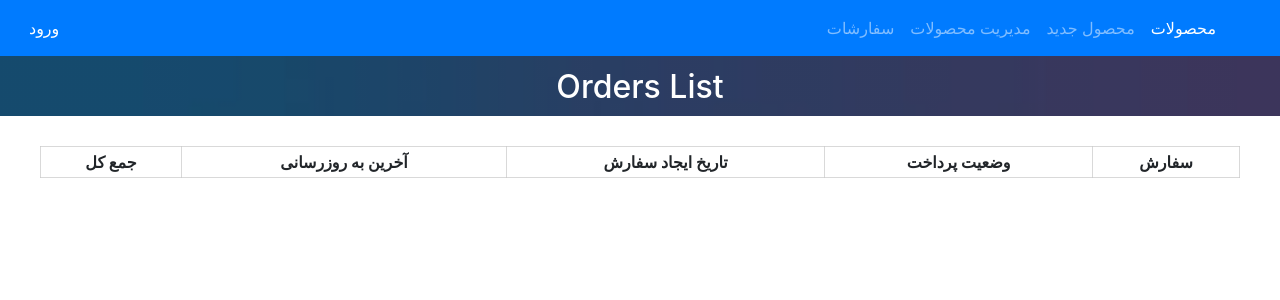
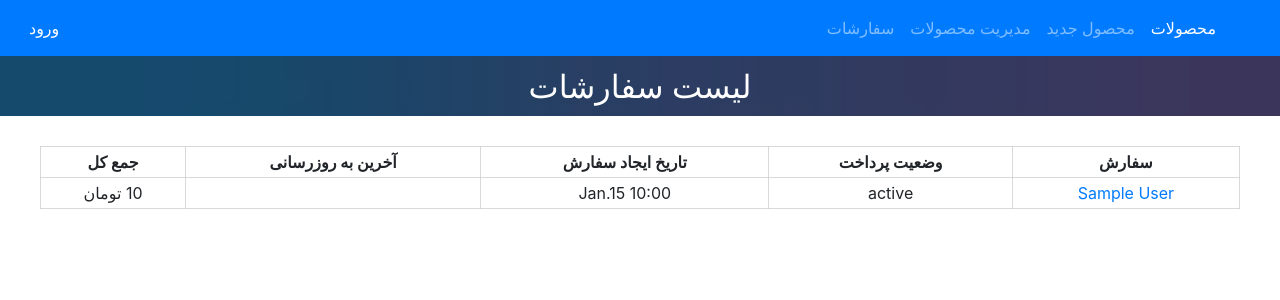
Before and after one commit to zareisajad/online-shop-flask, a Flask app: page /orders-list in a window 1280 px wide. Shown: the top 300 px of the page. Run offline with Flask 2, Linux system fonts and the light colour scheme; tables that the repository leaves empty hold one stand-in row (values such as "Sample post"); lists and menus that the app fills with data are empty; some libraries are stand-ins or nearby versions.

Commit message:
read data from Orders table. not Cart anymore. this way the list of orders is not relative to user's Cart

```diff
--- a/app/templates/orders.html
+++ b/app/templates/orders.html
@@ -1,5 +1,5 @@
 {% extends 'base.html' %}
-{% block header %}Orders List{% endblock %}
+{% block header %}لیست سفارشات{% endblock %}
 {% block content %}
 <table >
     <tr>
@@ -9,13 +9,13 @@
         <th>آخرین به روزرسانی</th>
         <th>جمع کل</th>
     </tr>
-    {% for i,a,c in zip(user,orders,cart) %}
+    {% for i,o in zip(user,orders) %}
     <tr>
-        <td><a href="{{ url_for('order_line', id=a.id) }}">{{i.name}}</a></td>
-        <td>{{a.status}}</td>
-        <td>{{a.date.strftime('%b.%d %H:%M')}}</td>
-        <td>{{c.date.strftime('%b.%d %H:%M')}}</td>
-        <td>{{ '{0:,}'.format(c.total) }} تومان</td>
+        <td><a href="{{ url_for('order_line', id=o.id) }}">{{i.name}}</a></td>
+        <td>{{o.status}}</td>
+        <td>{{o.date.strftime('%b.%d %H:%M')}}</td>
+        <td></td>
+        <td>{{'{0:,}'.format(o.total)}} تومان</td>
     </td>
     {% endfor %}
     </tr>
```
